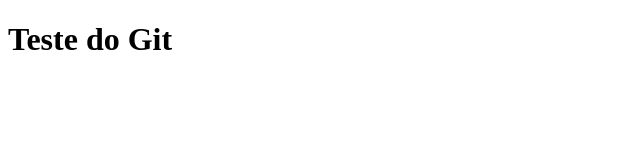
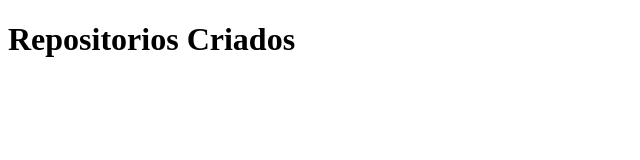
Before and after one commit to Calebe2625/Aulas-Kenzie, a plain HTML site: page index.html in a window 1280 px wide. Shown: the whole page, without its empty margins (0-640 px from the left). Drawn offline with Linux system fonts and the light colour scheme.

Commit message:
alteração de  teste h1

```diff
--- a/index.html
+++ b/index.html
@@ -7,6 +7,6 @@
     <title>Document</title>
 </head>
 <body>
-    <h1>Teste do Git</h1>
+    <h1>Repositorios Criados</h1>
 </body>
 </html>
```
